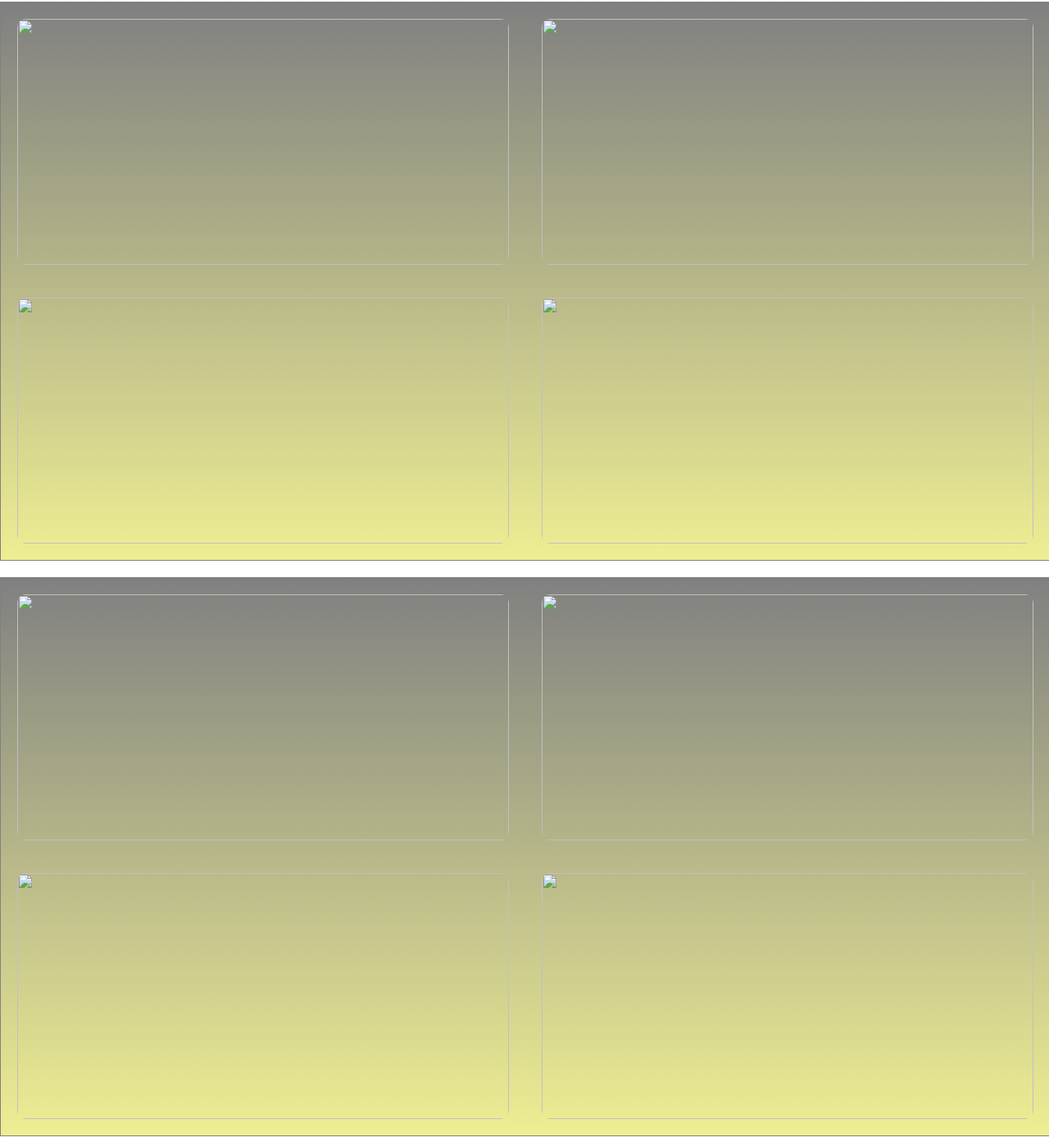
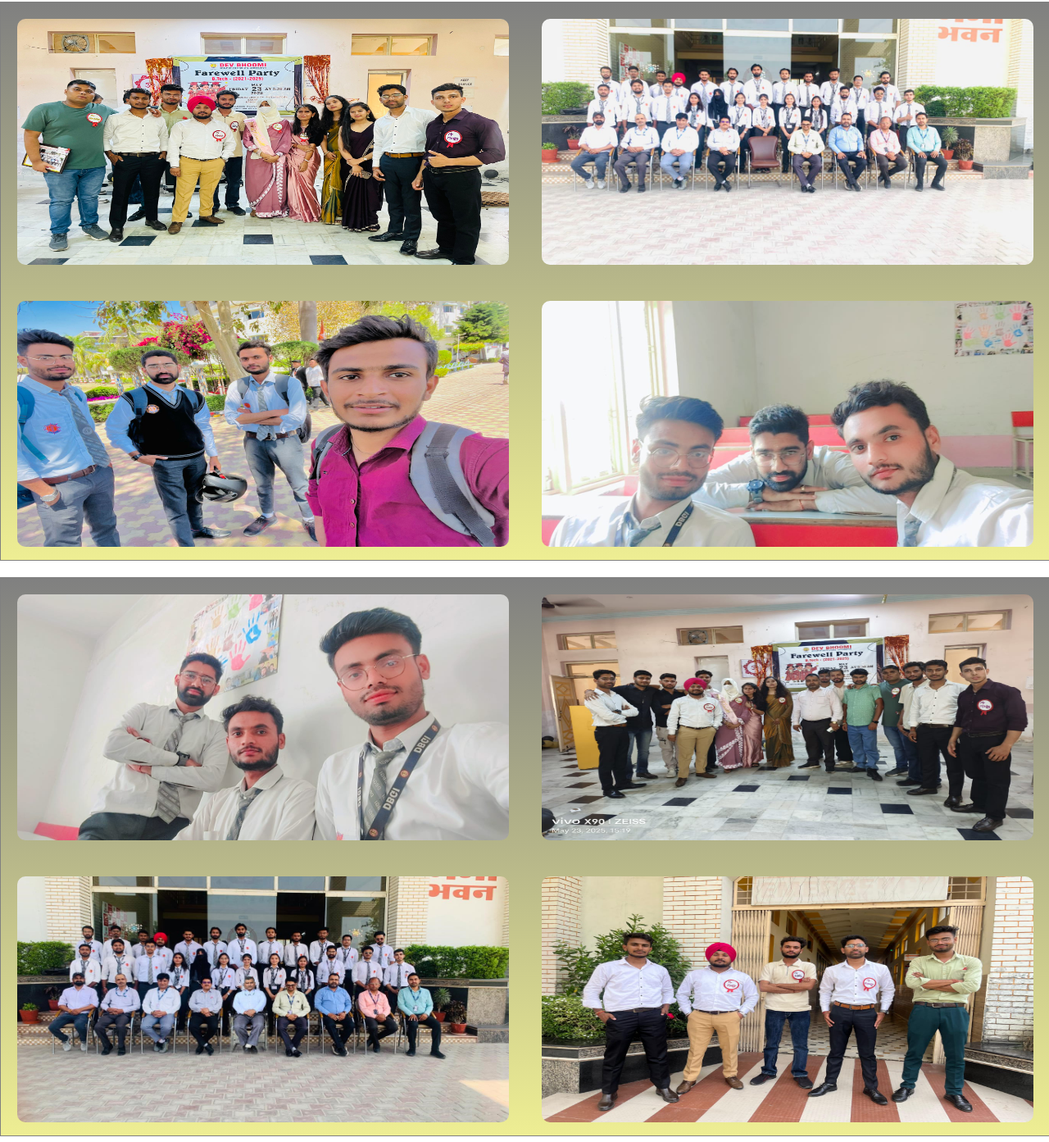
Before and after one commit to avnishtyagi50/dbgisre, a plain HTML site: page index.html in a window 1280 px wide. Shown: the part 2187-3580 px from the top of the page at 82% size. Drawn offline with Linux system fonts and the light colour scheme.

Commit message:
Update index.html
some changes

```diff
--- a/index.html
+++ b/index.html
@@ -233,12 +233,12 @@
     <div id="main2"><h2></h2></div>
     <div class="rain">
         <div class="esehi">
-        <div class="div0"><img src="img/1.jpeg"></div>
-        <div class="div0"><img src="img/2.jpeg" ></div>
+        <div class="div0"><img src="1.jpeg"></div>
+        <div class="div0"><img src="2.jpeg" ></div>
         </div>
         <div class="esehi">
-        <div class="div0"><img src="img/6.jpeg" ></div>
-        <div class="div0"><img src="img/4.jpeg" ></div>
+        <div class="div0"><img src="6.jpeg" ></div>
+        <div class="div0"><img src="4.jpeg" ></div>
         </div>
 
     </div>
@@ -247,12 +247,12 @@
     <div id="main2"><h2></h2></div>
     <div class="rain">
         <div class="esehi">
-        <div class="div0"><img src="img/5.jpeg"></div>
-        <div class="div0"><img src="img/7.jpeg" ></div>
+        <div class="div0"><img src="5.jpeg"></div>
+        <div class="div0"><img src="7.jpeg" ></div>
         </div>
         <div class="esehi">
-        <div class="div0"><img src="img/8.jpeg" ></div>
-        <div class="div0"><img src="img/11.jpeg" ></div>
+        <div class="div0"><img src="8.jpeg" ></div>
+        <div class="div0"><img src="11.jpeg" ></div>
         </div>
 
     </div>
```
